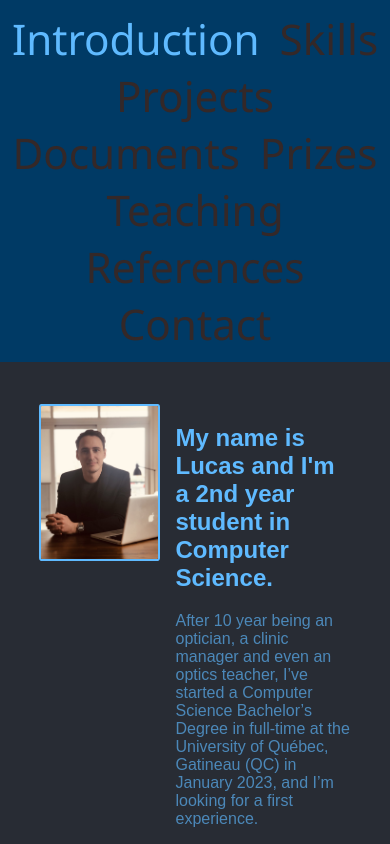
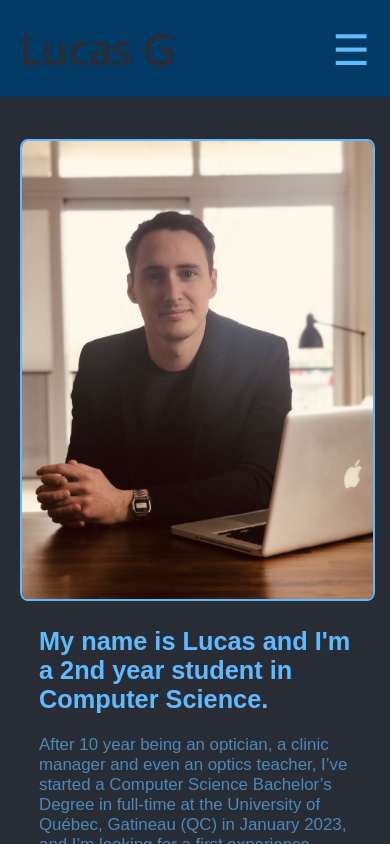
Before and after one commit to Loux14/My-Resume-Website, a React (Create React App) app: page / in a window 390 px wide. Both pictures are taken after a click on the button "Enter". Shown: the top 844 px of the page. Built offline with nearby package versions, Linux system fonts and the light colour scheme.

Commit message:
responsive ok + teaching assistant ok

```diff
--- a/src/App.css
+++ b/src/App.css
@@ -1,4 +1,3 @@
-
 .App {
   text-align: center;
   min-height: 100vh;
@@ -7,16 +6,11 @@
   max-height: 100vh;
 }
 
-
 .Content {
   background-color: #282c34;
   max-height: 100vh;
   max-width: 100%;
-
 }
-
-
-
 
 .TopPanel {
   background-color: #003a65;
@@ -24,38 +18,58 @@
   padding: 10px;
   position: top;
   top: 0;
-  width: 100%;
-  /* z-index: 1000;  */
+  display: flex;
+  justify-content: space-between;
 }
 
 .TopPanel ul {
-  list-style-type: none;
-  margin: 0;
+  display: none;
+  flex-direction: column;
+  background-color: #003a65;
+  position: absolute;
+  width: 100%;
+  top: 50px;
+  left: 0;
   padding: 0;
-  text-align: center;
-  /* white-space: nowrap; */
-
 }
 
-.TopPanel li {
-  display: inline-block;
-  margin-right: 20px;
+.TopPanel ul.show {
+  display: flex;
+  margin-top: 4vh;
+}
+.menu-icon {
+  display: flex;
+  padding: 10px;
   cursor: pointer;
   font-size: 5vh;
+  color: #5fbaff;
+  justify-self: flex-end;
+  justify-content: center;
+  align-items: center;
+}
 
+.NameMenu {
+  display: flex;
+  padding: 10px;
+  font-size: 5vh;
+  color: #342828;
+  text-align: left;
+  margin-right: 5vh;
 }
-.TopPanel li:hover {
-  background-color: #003a65;
+
+.TopPanel ul li {
+  display: block;
+  margin: 0;
+  padding: 15px;
+  font-size: 4vh;
+}
+
+.TopPanel ul li:hover {
+  background-color: #342828;
   color: #5fbaff;
   cursor: pointer;
 }
 
-.TopPanel li:active{
-  color: #00457a;
+.TopPanel ul li.active {
+  color: #5fbaff;
 }
-
-
-.TopPanel li.active {
-  color: #5fbaff;
-  text-shadow: none;
-}
--- a/src/Contacts.js
+++ b/src/Contacts.js
@@ -4,7 +4,7 @@ import './Contacts.css';
 function Contacts() {
   return (
     <div className="contacts-container">
-      <h1>Contact Informations</h1>
+      <h1>Contact</h1>
       <div className="contact-info">
         <p><strong>Phone</strong> <a href="tel:+1234567890"> 819 351 2327</a></p>
         <p><strong>Email</strong> <a href="mailto:youremail@example.com" target="_blank" rel="noopener noreferrer">lucas.gourlia@pm.me</a></p><br/>
--- a/src/Content.js
+++ b/src/Content.js
@@ -9,18 +9,27 @@ import Notable from './Notable'
 import Teaching from './Teaching'
 import './App.css'
 
-
 function Content() {
   const [selectedItem, setSelectedItem] = useState('Introduction');
+  const [menuOpen, setMenuOpen] = useState(false);
 
   const handleItemClick = (item) => {
     setSelectedItem(item);
+    setMenuOpen(false);
+  };
+
+  const toggleMenu = () => {
+    setMenuOpen(!menuOpen);
   };
 
   return (
     <div className="Content">
       <div className="TopPanel">
-        <ul>
+      <div className="NameMenu">Lucas G</div>
+        <div className="menu-icon" onClick={toggleMenu}>
+          ☰
+        </div>
+        <ul className={menuOpen ? 'show' : ''}>
           <li className={selectedItem === 'Introduction' ? 'active' : ''} onClick={() => handleItemClick('Introduction')}>Introduction</li>
           <li className={selectedItem === 'Skills' ? 'active' : ''} onClick={() => handleItemClick('Skills')}>Skills</li>
           <li className={selectedItem === 'Projects' ? 'active' : ''} onClick={() => handleItemClick('Projects')}>Projects</li>
@@ -29,12 +38,9 @@ function Content() {
           <li className={selectedItem === 'Teaching' ? 'active' : ''} onClick={() => handleItemClick('Teaching')}>Teaching</li>
           <li className={selectedItem === 'References' ? 'active' : ''} onClick={() => handleItemClick('References')}>References</li>
           <li className={selectedItem === 'Contact' ? 'active' : ''} onClick={() => handleItemClick('Contact')}>Contact</li>
-
-
-      </ul>
+        </ul>
       </div>
       <div className="MainContent">
-
         {selectedItem === 'Introduction' && <Introduction />}
         {selectedItem === 'Resume' && <Resume />}
         {selectedItem === 'Projects' && <Projects />}
@@ -43,12 +49,9 @@ function Content() {
         {selectedItem === 'Teaching' && <Teaching />}
         {selectedItem === 'References' && <References />}
         {selectedItem === 'Contact' && <Contacts />}
-
-
       </div>
     </div>
   );
 }
 
-
 export default Content;
--- a/src/Introduction.css
+++ b/src/Introduction.css
@@ -3,13 +3,13 @@
   text-align: left;
   display: flex;
   height: 50vh;
-  font-family: 'Arial', sans-serif;
+  font-family: "Arial", sans-serif;
+  font-size: 2vh;
   color: #5fb9ffa7;
-  min-height: 100vh;
-  margin-top: 5vh;
-  margin-bottom: 0px;
+  min-height: 100%;
+  align-items: center;
+  margin-top: 20vh;
 }
-
 
 .PhotoIntro {
   flex: 2;
@@ -18,26 +18,48 @@
 }
 
 .PhotoIntro img {
-  border-radius: 2% ;
+  border-radius: 2%;
   border: 2px solid #5fbaff;
 }
-
 
 .PhotoIntro img {
   max-width: 100%;
   max-height: 100%;
 }
 
-
 .TextZoneIntro {
   flex: 3;
-   margin-right: 5%;
   margin-right: 10%;
   size: 100vh;
-
 }
 
-.TextZoneIntro b, h2{
-
+.TextZoneIntro b,
+h2 {
   color: #5fbaff;
 }
+
+@media (max-width: 900px) {
+  .Introduction {
+    flex-direction: column;
+    align-items: center;
+    text-align: center;
+    margin-top: 5vh;
+  }
+
+  .TextZoneIntro {
+    flex: 3;
+    margin-right: 10%;
+    margin-left: 10%;
+    padding-bottom: 10%;
+    size: 100vh;
+    text-align: left;
+  }
+
+  .PhotoIntro {
+    margin-left: 5%;
+  }
+
+  .PhotoIntro img {
+    width: 50vh;
+  }
+}
--- a/src/Notable.css
+++ b/src/Notable.css
@@ -43,3 +43,9 @@ padding: 2% 5% 5% 5%;
 .TextZoneNotable b, h2, h1{
     color: #5fbaff;
 }
+
+@media (max-width: 900px) {
+    .PhotoNotable img {
+        width: 100%;
+    }
+}
--- a/src/Projects.css
+++ b/src/Projects.css
@@ -19,7 +19,7 @@
 }
 
 .project-thumbnail {
-    width: calc(20% - 0px);
+    width: 50vh;
     background-color: #005ea709;
     border: 1px solid #0091ff;
     border-radius: 5px;
@@ -103,3 +103,10 @@ h1 {
     justify-content: center;
 
 }
+
+@media (max-width: 900px) {
+    .project-thumbnail {
+        width: 80vw;
+
+  }
+}
--- a/src/References.css
+++ b/src/References.css
@@ -1,18 +1,17 @@
 .table-container {
   margin: 20px;
-    padding-top: 20vh;
+  padding-top: 10vh;
   max-width: 100%;
-
 }
 
 table {
   width: 100%;
   border-collapse: collapse;
   color: #5fbaff;
-
 }
 
-  th, td {
+th,
+td {
   border: 1px solid #5fbaff;
   padding: 8px;
   text-align: left;
@@ -22,8 +21,6 @@
   background-color: #5fbaff;
   color: #282c34;
 }
-
-
 
 /* Effet de survol sur les lignes */
 tr:hover {
@@ -36,3 +33,26 @@ tr.selected {
   background-color: #003a65; /* Couleur de fond lorsque sélectionné */
   color: white;
 }
+
+@media (max-width: 900px) {
+  table th:nth-child(3),
+  table th:nth-child(4),
+  table th:nth-child(6),
+  table td:nth-child(3),
+  table td:nth-child(4),
+  table td:nth-child(6) {
+    display: none;
+  }
+
+  th,
+  td {
+    text-align: center;
+    font-size: 1.5vh;
+    padding: 5% 0% 5% 0%;
+  }
+
+  .table-container {
+    margin: 10px;
+    padding-top: 5vh;
+  }
+}
--- a/src/Resume.css
+++ b/src/Resume.css
@@ -2,15 +2,13 @@
   background-color: #282c34;
   text-align: center;
   display: flex;
-    height: 100vh;
-    font-family: 'Arial', sans-serif;
+  height: 100%;
+  font-family: "Arial", sans-serif;
   font-weight: bold;
   color: #0091ff;
   min-height: 100vh;
-    padding-top: 5vh;
   flex-direction: row;
   justify-content: center;
-
 }
 
 .block-info {
@@ -18,23 +16,20 @@
   flex-direction: column;
   justify-content: center;
   margin: 5% 2.5% 5% 2.5%;
-    padding-top: 33vh;
+  /* padding-top: 33vh; */
 }
 
 .PhotoResume {
   margin-top: 5%;
   padding-bottom: 10vh;
   justify-content: center;
-
 }
 
-
 .PhotoResume img {
-    height: 100vh;
+  height: 100%;
   width: 100%;
   border-radius: 2%;
   border: 2px solid #5fbaff;
-
 }
 
 .Resume button {
@@ -45,13 +40,12 @@
   color: #282c34;
   border: none;
   cursor: pointer;
-    font-family: 'Arial', sans-serif;
+  font-family: "Arial", sans-serif;
   font-weight: bold;
   width: auto;
   max-height: 100vh;
   font-size: 3vh;
   border-radius: 5px;
-
 }
 
 .Resume button:hover {
@@ -65,3 +59,20 @@
   color: #00457a;
   background-color: #282c34;
 }
+
+@media (max-width: 900px) {
+  .Resume {
+    flex-direction: column;
+    align-items: center;
+    height: 100%;
+    padding-top: 5vh;
+  }
+  .block-info {
+    padding-top: 0;
+    margin: 0;
+  }
+
+  .PhotoResume {
+    width: 90vw;
+  }
+}
--- a/src/Skills.css
+++ b/src/Skills.css
@@ -11,7 +11,7 @@
 }
 
 .skill-thumbnail {
-  width: calc(20% - 0px);
+  width: 20%;
   height: 200px;
   margin-bottom: 20px;
   background-color: #005ea709;
@@ -71,3 +71,9 @@
   display: flex;
   justify-content: left;
 }
+
+@media (max-width: 900px) {
+  .skill-thumbnail {
+    width: 45%;
+  }
+}
--- a/src/Teaching.css
+++ b/src/Teaching.css
@@ -1,13 +1,12 @@
 .Teaching {
   background-color: #282c34;
-    font-family: 'Arial', sans-serif;
+  font-family: "Arial", sans-serif;
   color: #5fb9ffa7;
-
 }
 
 .Teaching img {
   display: flex;
-    border-radius: 2% ;
+  border-radius: 2%;
   border: 2px solid #5fbaff;
   width: 50vh;
   max-width: 100%;
@@ -17,7 +16,6 @@
 }
 
 .Teaching a {
-
   color: #5fbaff;
   font-size: 3vh;
 }
@@ -29,39 +27,53 @@
   flex-direction: row;
   font-size: 3vh;
   padding: 2% 5% 1% 5%;
-
 }
 
 .PhotoTeaching img {
   margin: 2%;
-
 }
-
-
 
 .TextZoneTeaching {
   padding: 2% 5% 5% 5%;
-
 }
 
-.TextZoneTeaching b, h2, h1{
+.TextZoneTeaching b,
+h2,
+h1 {
   color: #5fbaff;
 }
 
+.TextZoneTeaching p {
+  text-align: left;
+}
 
 .TeachingList {
   display: flex;
-    justify-content: center;
+  justify-content: space-around;
   padding: 10px;
+  margin: 10px;
 }
 
 .TeachingList ul {
   list-style-type: none;
   margin: 0;
   padding: 0;
+  text-align: center;
 }
 
 .TeachingList li {
   margin: 5vh;
   font-size: 32px;
 }
+
+@media (max-width: 900px) {
+  .PhotoTeaching {
+    flex-direction: column;
+  }
+  .TextZoneTeaching p {
+    text-align: center;
+  }
+  .TeachingList ul {
+    text-align: center;
+  }
+}
--- a/src/Teaching.js
+++ b/src/Teaching.js
@@ -34,7 +34,7 @@ function Teaching() {
 
                 <ul>
 
-                <li>TCP/IP Protocol</li>
+                <li>TCP / IP Protocol</li>
                 <li>IDS / IPS</li>
                 <li>Firewall / IPtables</li>
                 <li>OCTAVE Risk Assessment</li>
--- a/src/index.css
+++ b/src/index.css
@@ -9,19 +9,13 @@ body {
 
 }
 
-/* @media (max-width: 1000px) {
+@media (max-width: 900px) {
   body {
-    overflow-y: scroll;
-    overflow-x: scroll;
-  }
+    overflow-x: hidden;
 
-@media (max-height: 600px) {
-  body {
-    overflow-y: scroll;
-    overflow-x: scroll;
   }
 }
-} */
+
 
 code {
   font-family: source-code-pro, Menlo, Monaco, Consolas, 'Courier New',
```
Also changed, not shown: public/Resume_Pic_LucasG_2024.png, 15 other files (tests, documents, lock files or other folders). Lines whose indentation alone changed are shown as unchanged.
